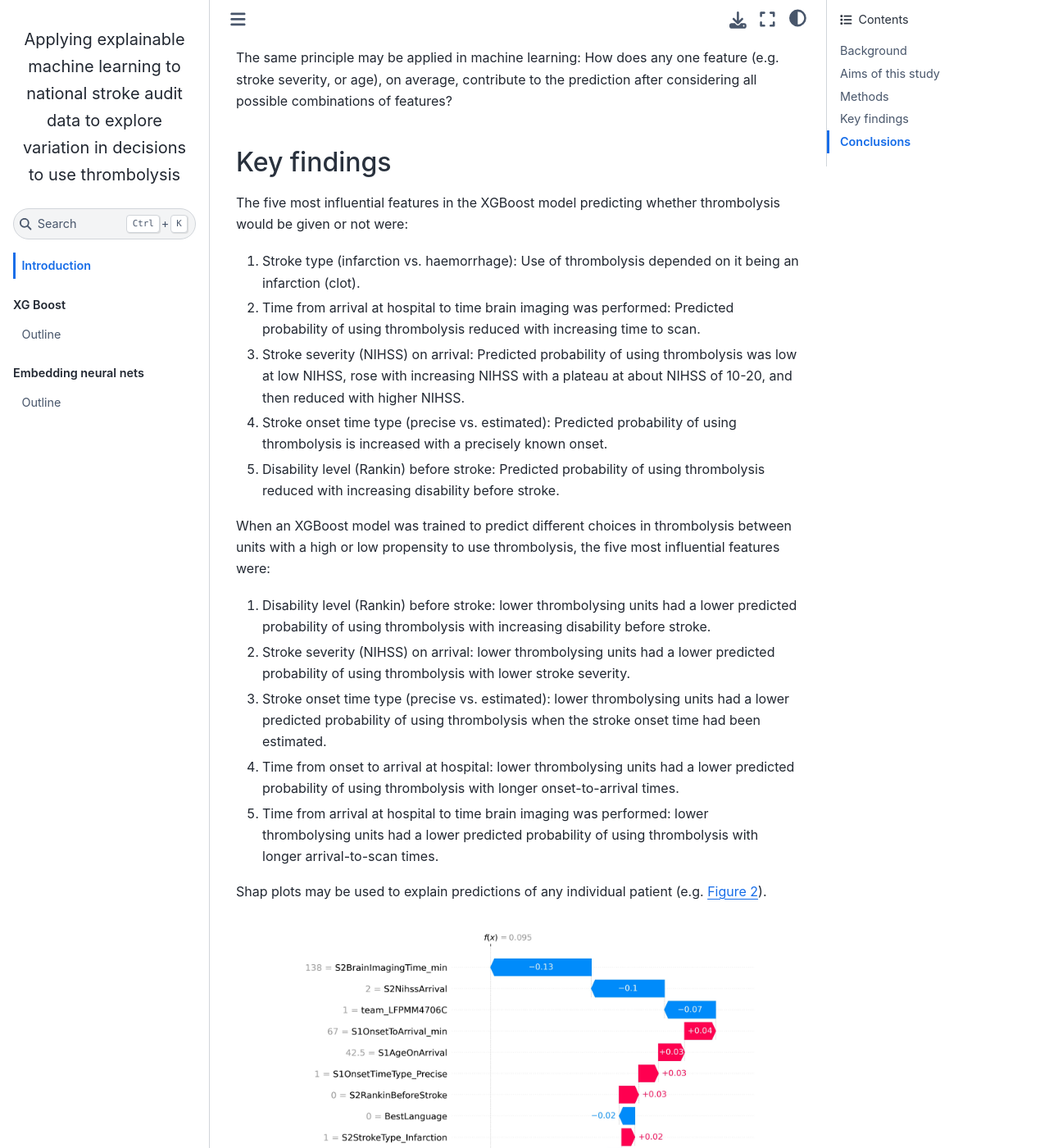
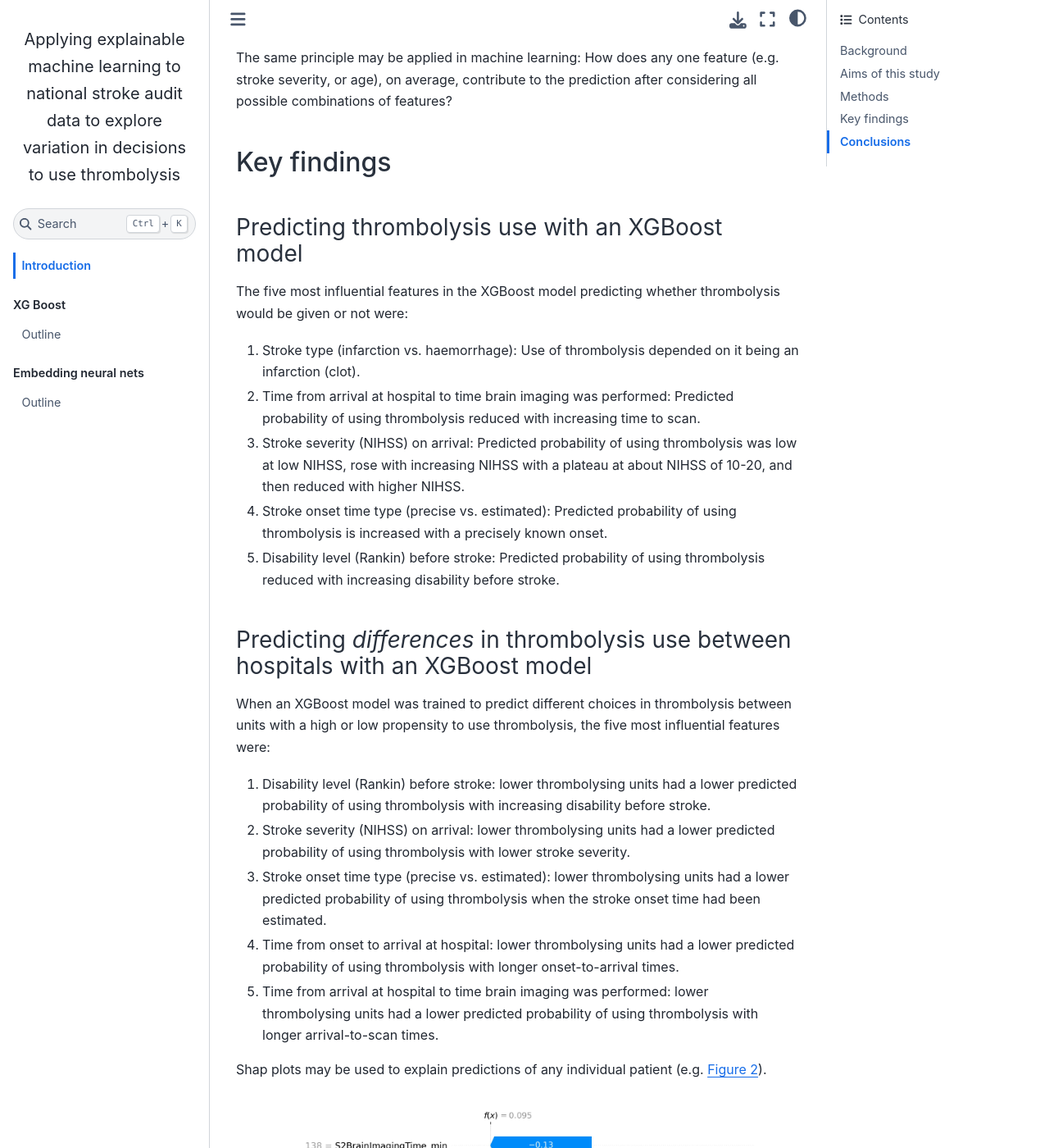
Before and after one commit to samuel-book/samuel_shap_paper_1, a Jupyter Book: the page built from introduction/intro.md, in a window 1280 px wide and 1400 px high, scrolled down 2061 px. Shown: the whole window at 82% size. Built offline with Jupyter Book 1.0.4 settings and Sphinx 7.4.7 and the Sphinx Book theme 1.1.4, drawn with Linux system fonts in a browser that asks for light colours; pages that are not in the unit, such as notebooks, are missing from menus; some of the changed text lies outside the part shown.

Commit message:
Update intro

```diff
--- a/introduction/intro.md
+++ b/introduction/intro.md
@@ -44,6 +44,8 @@ The same principle may be applied in machine learning: How does any one feature
 
 ## Key findings
 
+### Predicting thrombolysis use with an XGBoost model
+
 The five most influential features in the XGBoost model predicting whether thrombolysis would be given or not were:
 
 1. Stroke type (infarction vs. haemorrhage): Use of thrombolysis depended on it being an infarction (clot).
@@ -51,6 +53,8 @@ The five most influential features in the XGBoost model predicting whether throm
 3. Stroke severity (NIHSS) on arrival: Predicted probability of using thrombolysis was low at low NIHSS, rose with increasing NIHSS with a plateau at about NIHSS of 10-20, and then reduced with higher NIHSS.
 4. Stroke onset time type (precise vs. estimated): Predicted probability of using thrombolysis is increased with a precisely known  onset.
 5. Disability level (Rankin) before stroke: Predicted probability of using thrombolysis reduced with increasing disability before stroke.
+
+### Predicting *differences* in thrombolysis use between hospitals with an XGBoost model
 
 When an XGBoost model was trained to predict different choices in thrombolysis between units with a high or low propensity to use thrombolysis, the five most influential features were:
 
@@ -68,6 +72,8 @@ Shap plots may be used to explain predictions of any individual patient (e.g. {n
 An example of a Shap *waterfall* plot showing the most influential features in influencing the model's prediction of a patient receiving thrombolysis (in this case a patient with a very low probability of receiving thrombolysis).
 :::
 
+### Predicting thrombolysis use with embndding neural networks
+
 Embedding neural nets allow us to isolate the influence of different feature types. This allows us to see that the order of importance of feature types was: patient/clinical characteristics > pathway/process characteristics > hospital ID.
 
 Within patient/clinical characteristics, the five most influential features were:
```
